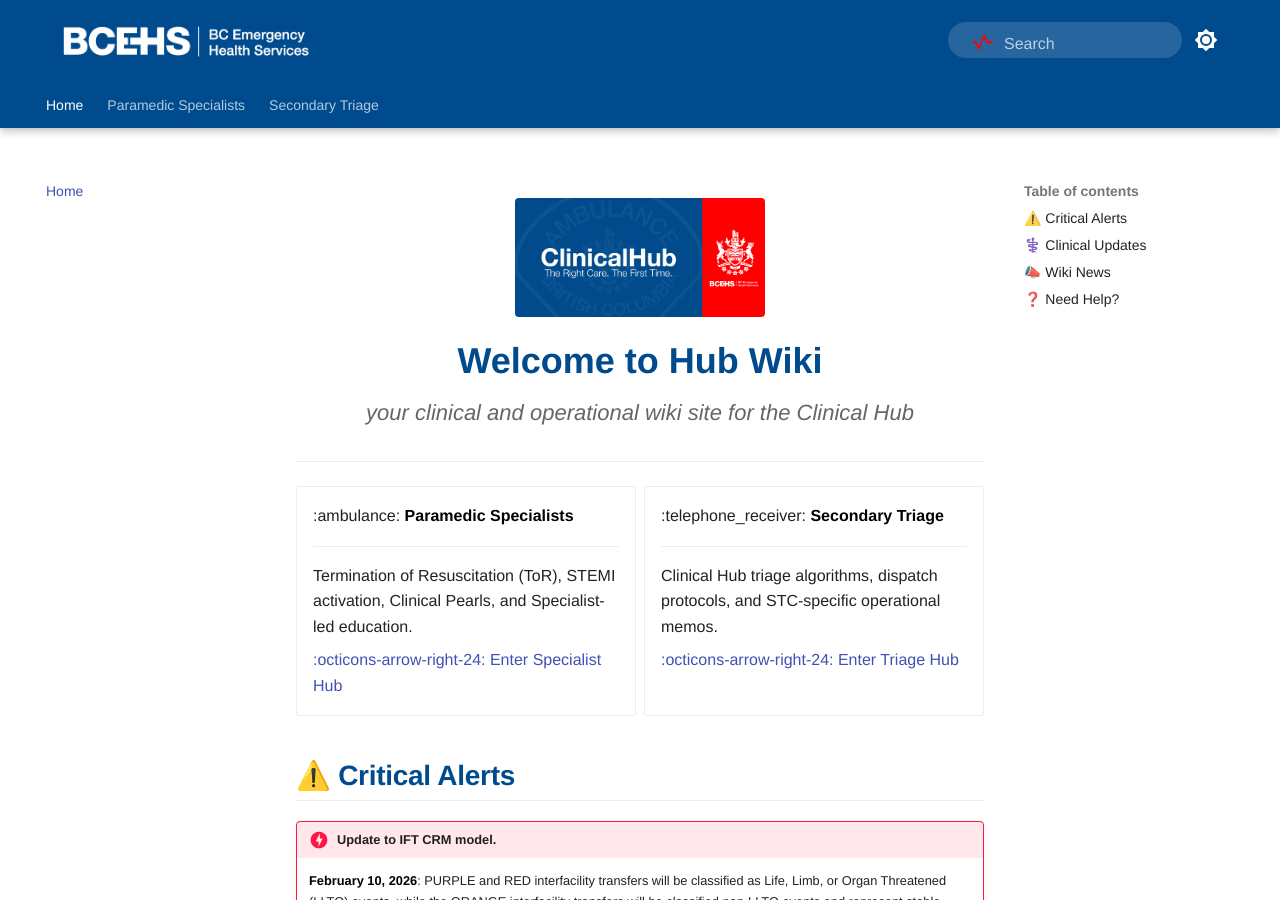
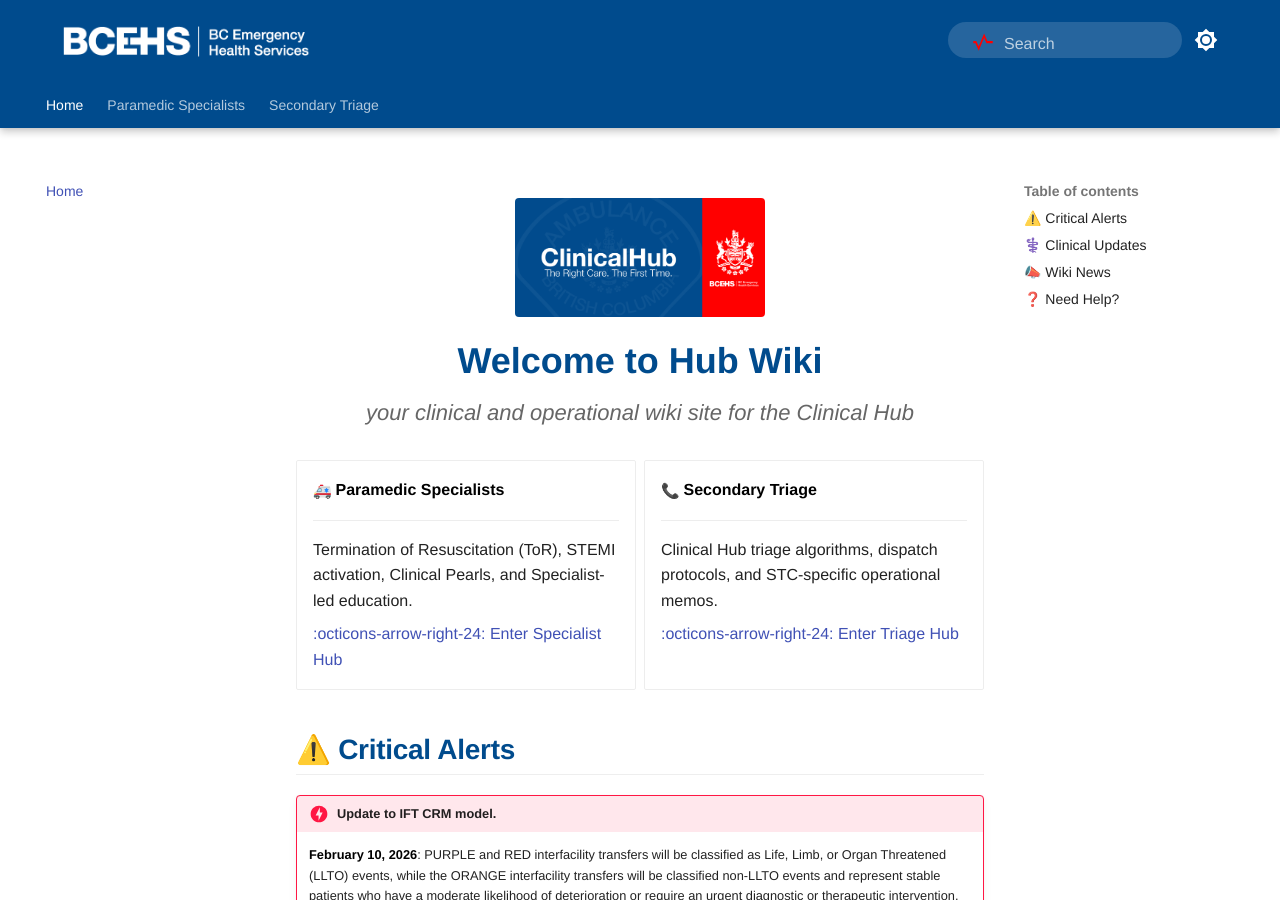
Before and after one commit to bcehsclinicalhub/TangoBot, an MkDocs documentation site: the page built from docs/index.md, in a window 1280 px wide and 900 px high. Built offline with MkDocs 1.6.1 and Material for MkDocs 9.7.7, drawn with Linux system fonts in a browser that asks for light colours; emoji names are drawn with the system emoji font.

Commit message:
Update protocols

```diff
--- a/docs/index.md
+++ b/docs/index.md
@@ -3,8 +3,6 @@
   <span class="hero-welcome">Welcome to Hub Wiki</span>
   <span class="hero-tagline">your clinical and operational wiki site for the Clinical Hub</span>
 </div>
-
----
 
 <div class="grid cards" markdown>
 
--- a/mkdocs.yml
+++ b/mkdocs.yml
@@ -40,6 +40,10 @@
   - pymdownx.details
   - pymdownx.superfences
   - md_in_html
+  - pymdownx.emoji:
+      emoji_index: !!python/name:pymdownx.emoji.twemoji
+      emoji_generator: !!python/name:pymdownx.emoji.to_svg
+  - pymdownx.snippets
   - toc:
       permalink: false
 
```
